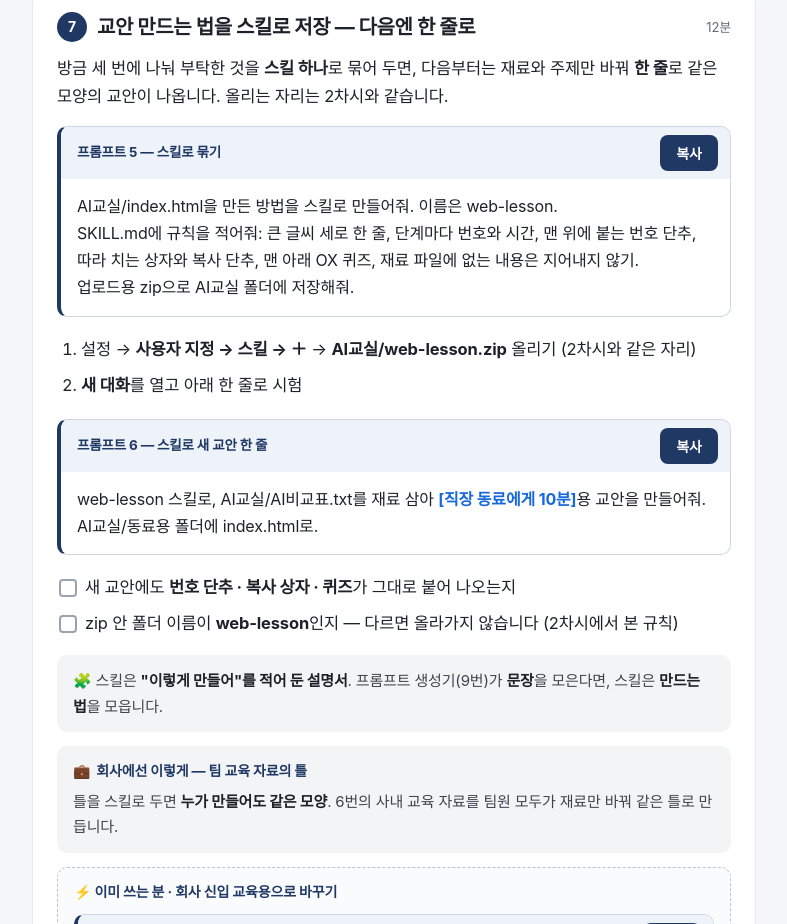
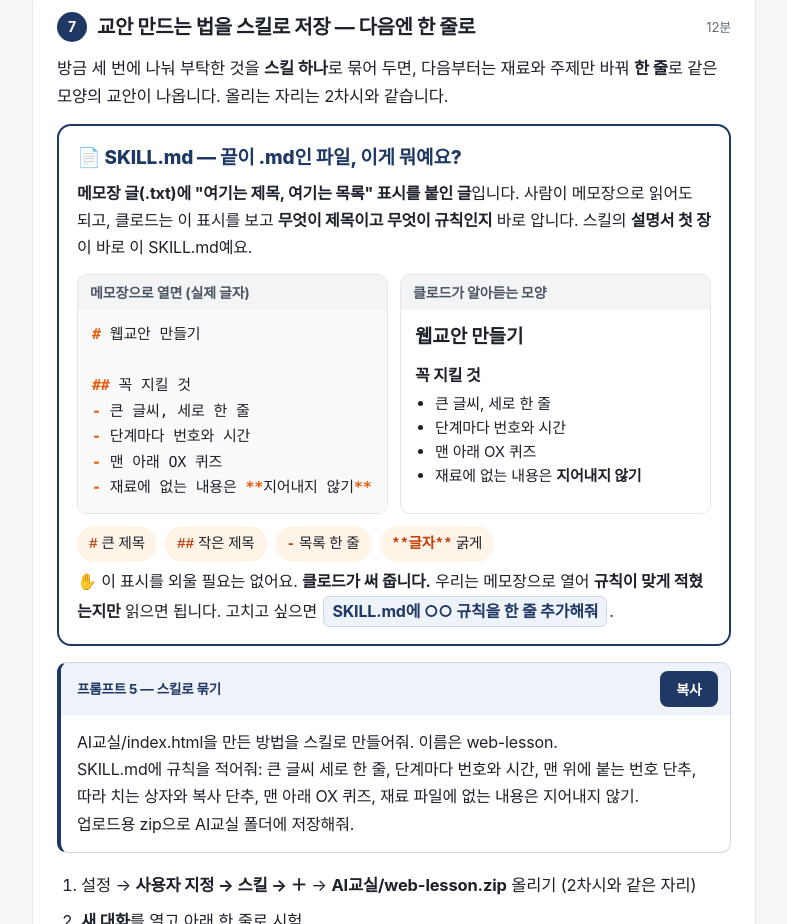
Before and after one commit to loveria3/domin, a plain HTML site: page 11/3.html in a window 1280 px wide. Shown: the part 5936-6860 px from the top of the page, without its empty margins (246-1033 px from the left). Drawn offline with Linux system fonts and the light colour scheme; no server answers; a web font is replaced by a local one.

Commit message:
Add files via upload

```diff
--- a/11/3.html
+++ b/11/3.html
@@ -6,6 +6,25 @@
 <title>3차시 — QR로 여는 웹페이지 만들기</title>
 <link rel="stylesheet" href="https://cdn.jsdelivr.net/gh/orioncactus/pretendard@v1.3.9/dist/web/static/pretendard.min.css">
 <link rel="stylesheet" href="lesson.css?v=1114">
+<style>
+/* 7번 — .md 파일 쉽게 보기 */
+.mdcard{margin:14px 0 0;border:2px solid var(--navy,#1f3864);border-radius:14px;background:#fff;padding:16px 18px}
+.mdcard .mt{margin:0;font-size:19px;font-weight:800;color:var(--navy,#1f3864)}
+.mdcard .ms{margin:6px 0 0;font-size:16px}
+.mdgrid{display:grid;grid-template-columns:1fr 1fr;gap:12px;margin:12px 0 0}
+.mdgrid figure{margin:0;border:1px solid #e3e6ea;border-radius:10px;overflow:hidden}
+.mdgrid figcaption{background:#f3f4f6;font-size:14px;font-weight:700;padding:6px 12px;color:#4b5563}
+.mdraw{margin:0;padding:12px 14px;font:15px/1.7 Consolas,"Malgun Gothic",monospace;white-space:pre-wrap;word-break:keep-all;background:#fafafa}
+.mdraw i{font-style:normal;color:#e8590c;font-weight:800}
+.mdview{padding:10px 14px;font-size:15px;line-height:1.6}
+.mdview h4{margin:2px 0 6px;font-size:19px}
+.mdview h5{margin:10px 0 4px;font-size:16px}
+.mdview ul{margin:0;padding-left:20px}
+.mdkeys{display:flex;flex-wrap:wrap;gap:8px;margin:12px 0 0;padding:0;list-style:none}
+.mdkeys li{background:#fff4e8;border-radius:999px;padding:5px 12px;font-size:14.5px}
+.mdkeys code{font-weight:800;color:#c2410c;background:none}
+@media (max-width:640px){.mdgrid{grid-template-columns:1fr}}
+</style>
 </head>
 <body class="type-only">
 <div class="wrap">
@@ -172,6 +191,25 @@ AI교실 폴더에 index.html로 저장하고, 맨 아래에 2026년 11월 기
 <section id="s6s" data-n="7" data-t="교안 만드는 법을 스킬로">
   <div class="head"><span class="num">7</span><h2>교안 만드는 법을 스킬로 저장 — 다음엔 한 줄로</h2><span class="time">12분</span></div>
   <p class="one">방금 세 번에 나눠 부탁한 것을 <b>스킬 하나</b>로 묶어 두면, 다음부터는 재료와 주제만 바꿔 <b>한 줄</b>로 같은 모양의 교안이 나옵니다. 올리는 자리는 2차시와 같습니다.</p>
+  <div class="mdcard" id="md">
+    <p class="mt">📄 SKILL.md — 끝이 .md인 파일, 이게 뭐예요?</p>
+    <p class="ms"><b>메모장 글(.txt)에 "여기는 제목, 여기는 목록" 표시를 붙인 글</b>입니다. 사람이 메모장으로 읽어도 되고, 클로드는 이 표시를 보고 <b>무엇이 제목이고 무엇이 규칙인지</b> 바로 압니다. 스킬의 <b>설명서 첫 장</b>이 바로 이 SKILL.md예요.</p>
+    <div class="mdgrid">
+      <figure><figcaption>메모장으로 열면 (실제 글자)</figcaption>
+<pre class="mdraw"><i>#</i> 웹교안 만들기
+
+<i>##</i> 꼭 지킬 것
+<i>-</i> 큰 글씨, 세로 한 줄
+<i>-</i> 단계마다 번호와 시간
+<i>-</i> 맨 아래 OX 퀴즈
+<i>-</i> 재료에 없는 내용은 <i>**</i>지어내지 않기<i>**</i></pre></figure>
+      <figure><figcaption>클로드가 알아듣는 모양</figcaption>
+        <div class="mdview"><h4>웹교안 만들기</h4><h5>꼭 지킬 것</h5>
+          <ul><li>큰 글씨, 세로 한 줄</li><li>단계마다 번호와 시간</li><li>맨 아래 OX 퀴즈</li><li>재료에 없는 내용은 <b>지어내지 않기</b></li></ul></div></figure>
+    </div>
+    <ul class="mdkeys"><li><code>#</code> 큰 제목</li><li><code>##</code> 작은 제목</li><li><code>-</code> 목록 한 줄</li><li><code>**글자**</code> 굵게</li></ul>
+    <p class="ms">✋ 이 표시를 외울 필요는 없어요. <b>클로드가 써 줍니다.</b> 우리는 메모장으로 열어 <b>규칙이 맞게 적혔는지만</b> 읽으면 됩니다. 고치고 싶으면 <span class="say">SKILL.md에 ○○ 규칙을 한 줄 추가해줘</span>.</p>
+  </div>
   <div class="box"><div class="bar"><span>프롬프트 5 — 스킬로 묶기</span></div>
 <div class="txt">AI교실/index.html을 만든 방법을 스킬로 만들어줘. 이름은 web-lesson.
 SKILL.md에 규칙을 적어줘: 큰 글씨 세로 한 줄, 단계마다 번호와 시간, 맨 위에 붙는 번호 단추, 따라 치는 상자와 복사 단추, 맨 아래 OX 퀴즈, 재료 파일에 없는 내용은 지어내지 않기.
```
